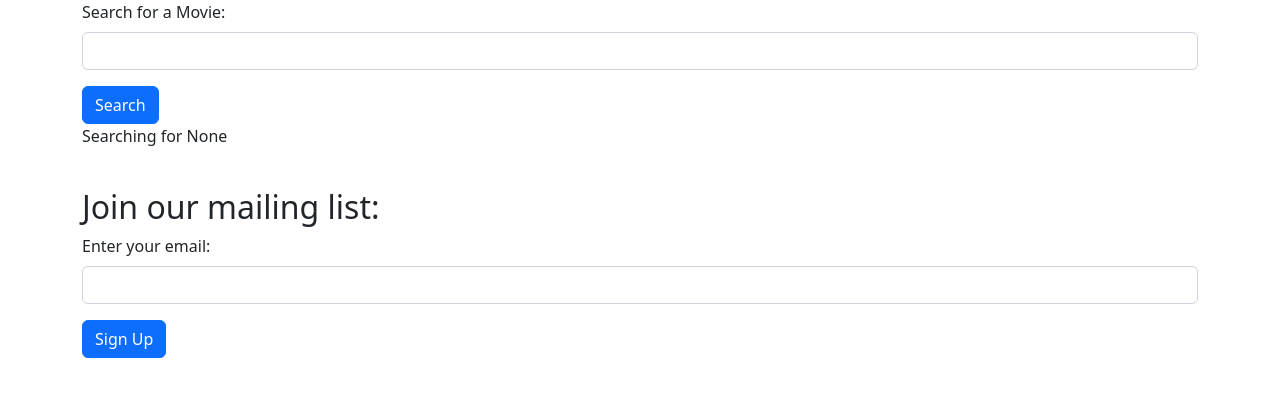
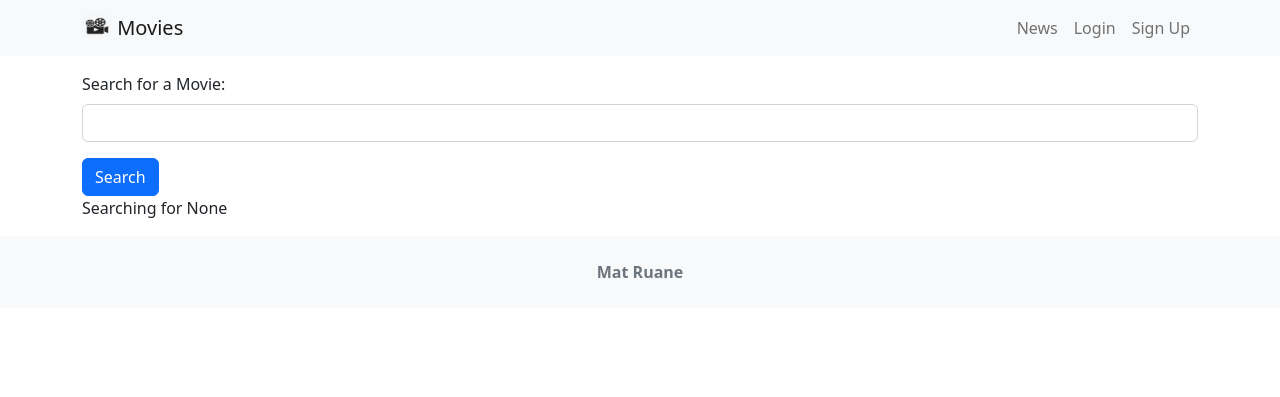
Before and after one commit to matruane/django_moviereviews, a Django app: page / in a window 1280 px wide. Shown: the top 397 px of the page. Run offline with Django 4.2, Linux system fonts and the light colour scheme; data that the repository does not hold is empty.

Commit message:
Create base template

```diff
--- a/movie/templates/home.html
+++ b/movie/templates/home.html
@@ -1,14 +1,5 @@
-<!DOCTYPE html>
-<html lang="en">
-<head>
-  <meta charset="UTF-8">
-  <meta http-equiv="X-UA-Compatible" content="IE=edge">
-  <meta name="viewport" content="width=device-width, initial-scale=1.0">
-  <title>Movies App</title>
-  <link href="https://cdn.jsdelivr.net/npm/bootstrap@5.2.0/dist/css/bootstrap.min.css" rel="stylesheet" integrity="sha384-gH2yIJqKdNHPEq0n4Mqa/HGKIhSkIHeL5AyhkYV8i59U5AR6csBvApHHNl/vI1Bx" crossorigin="anonymous">
-</head>
-<body>
-  <div class="container">
+{% extends 'base.html' %}
+{% block content %}
   <form action="">
     <div class="mb-3">
       <label for="movie-search" class="form-label">Search for a Movie:</label>
@@ -35,16 +26,4 @@
       </div>
     {% endfor %}
   </div>
-    <br />
-    <br />
-    <h2>Join our mailing list:</h2>
-    <form action="{% url 'signup' %}">
-      <div class="mb-3">
-        <label for="email" class="form-label">Enter your email:</label>
-        <input type="email" name="email" id="email" class="form-control">
-      </div>
-      <button type="submit" class="btn btn-primary">Sign Up</button>
-    </form>
-  </div>
-</body>
-</html>
+{% endblock content %}
--- a/moviereviews/settings.py
+++ b/moviereviews/settings.py
@@ -57,7 +57,7 @@ ROOT_URLCONF = 'moviereviews.urls'
 TEMPLATES = [
     {
         'BACKEND': 'django.template.backends.django.DjangoTemplates',
-        'DIRS': [],
+        'DIRS': [os.path.join(BASE_DIR, 'moviereviews/templates')],
         'APP_DIRS': True,
         'OPTIONS': {
             'context_processors': [
@@ -127,3 +127,7 @@ DEFAULT_AUTO_FIELD = 'django.db.models.BigAutoField'
 
 MEDIA_ROOT = os.path.join(BASE_DIR, 'media')
 MEDIA_URL = '/media/'
+
+STATICFILES_DIRS = [
+  BASE_DIR / 'moviereviews/static/',
+]
--- /dev/null
+++ b/moviereviews/templates/base.html
@@ -0,0 +1,41 @@
+<!DOCTYPE html>
+<html lang="en">
+<head>
+  <meta charset="UTF-8">
+  <meta http-equiv="X-UA-Compatible" content="IE=edge">
+  <meta name="viewport" content="width=device-width, initial-scale=1.0">
+  <title>Movies App</title>
+  <link href="https://cdn.jsdelivr.net/npm/bootstrap@5.2.0/dist/css/bootstrap.min.css" rel="stylesheet" integrity="sha384-gH2yIJqKdNHPEq0n4Mqa/HGKIhSkIHeL5AyhkYV8i59U5AR6csBvApHHNl/vI1Bx" crossorigin="anonymous">
+  <script src="https://cdn.jsdelivr.net/npm/bootstrap@5.2.0/dist/js/bootstrap.bundle.min.js" integrity="sha384-A3rJD856KowSb7dwlZdYEkO39Gagi7vIsF0jrRAoQmDKKtQBHUuLZ9AsSv4jD4Xa" crossorigin="anonymous"></script>
+</head>
+<body>
+  <nav class="navbar navbar-expand-lg navbar-light bg-light mb-3">
+    <div class="container">
+      <a href="{% url 'home' %}" class="navbar-brand">
+        {% load static %}
+        <img src="{% static 'images/movie.png' %}" alt="" width="30" height="24" class="d-inline-block align-text-top">
+        Movies
+      </a>
+      <button class="navbar-toggler" type="button" data-bs-toggle="collapse" data-bs-target="#navbarNavAltMarkup" aria-controls="navbarNavAltMarkup" aria-expanded="false" aria-lable="Toggle navigation">
+        <span class="navbar-toggler-icon"></span>
+      </button>
+      <div class="collapse navbar-collapse" id="navbarNavAltMarkup">
+        <div class="navbar-nav ms-auto">
+          <a href="{% url 'news' %}" class="nav-link">News</a>
+          <a href="#" class="nav-link">Login</a>
+          <a href="#" class="nav-link">Sign Up</a>
+        </div>
+      </div>
+    </div>
+  </nav>
+  <div class="container">
+    {% block content %}
+    {% endblock content%}
+  </div>
+  <footer class="text-center text-lg-start bg-light text-muted mt-4">
+    <div class="text-center p-4">
+      <a href="https://mat.nz" target="_blank" class="text-reset fw-bold text-decoration-none">Mat Ruane</a>
+    </div>
+  </footer>
+</body>
+</html>
--- a/news/models.py
+++ b/news/models.py
@@ -4,3 +4,6 @@ class News(models.Model):
   headline = models.CharField(max_length=200)
   body = models.TextField()
   date = models.DateField()
+
+  def __str__(self):
+    return self.headline
```
Also changed, not shown: moviereviews/static/images/movie.png (added). Lines whose indentation alone changed are shown as unchanged.
